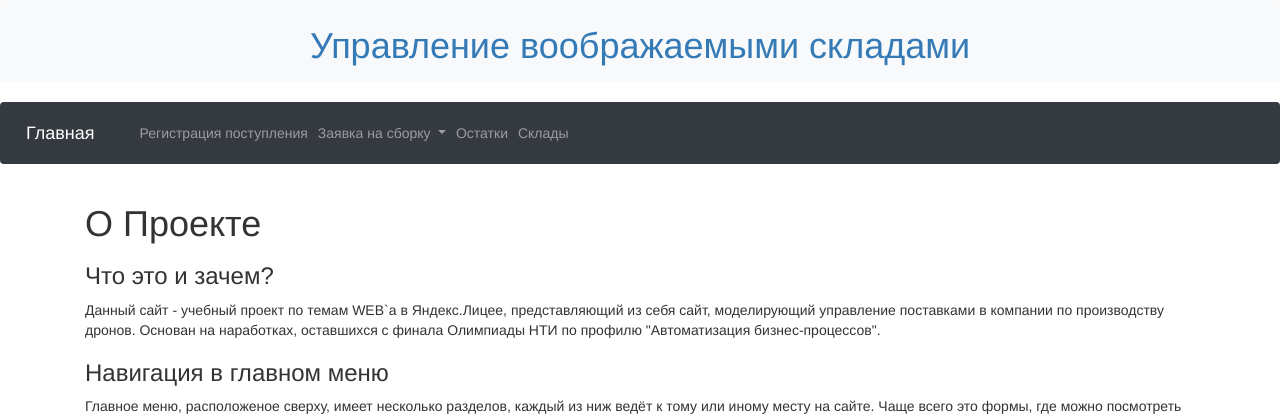
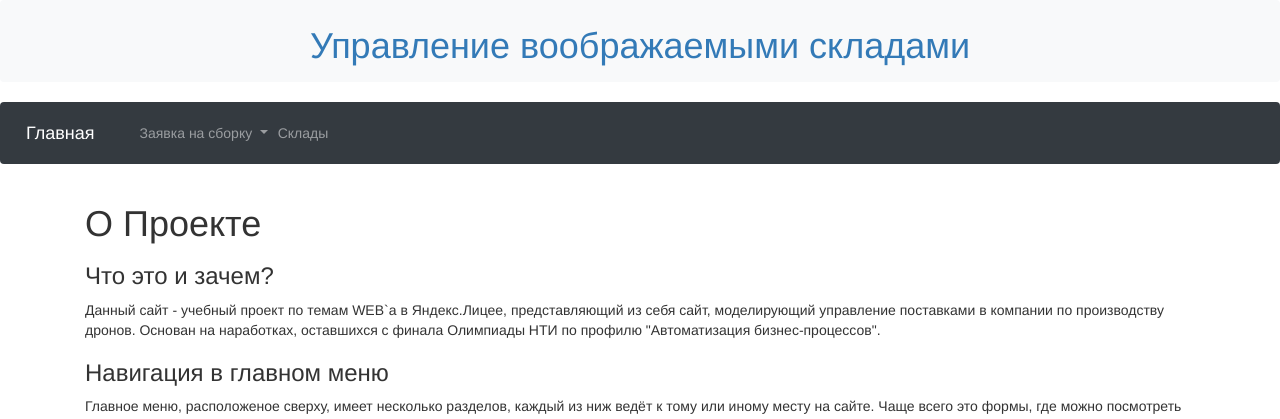
Before and after one commit to MinusOne-1/WEB-Manager, a Flask app: page / in a window 1280 px wide. Shown: the top 419 px of the page. Run offline with Flask 2, Linux system fonts and the light colour scheme; some libraries are stand-ins or nearby versions.

Commit message:
Лишние пункты в меню
я убрал два пункта, т.к. никаких новых фич моего обучения они не демонстрируют и только засоряют проект.

```diff
--- a/templates/base.html
+++ b/templates/base.html
@@ -32,9 +32,6 @@
         </button>
         <div class="collapse navbar-collapse" id="navbarSupportedContent">
             <ul class="navbar-nav mr-auto">
-                <li class="nav-item">
-                    <a class="nav-link" href="/registering_receipts">Регистрация поступления</a>
-                </li> <!-- Регистрация поступления -->
                 <li class="nav-item dropdown">
                     <a class="nav-link dropdown-toggle" href="#" id="navbarDropdown" role="button"
                        data-toggle="dropdown" aria-haspopup="true" aria-expanded="false">
@@ -47,12 +44,8 @@
                     </div>
                 </li> <!-- Заявка на сборку -->
                 <li class="nav-item">
-                    <a class="nav-link" href="/remaining">Остатки</a>
-                </li> <!-- Остатки -->
-                <li class="nav-item">
                     <a class="nav-link" href="/storages">Склады</a>
                 </li> <!-- Склады -->
-
             </ul>
 
         </div>
```
